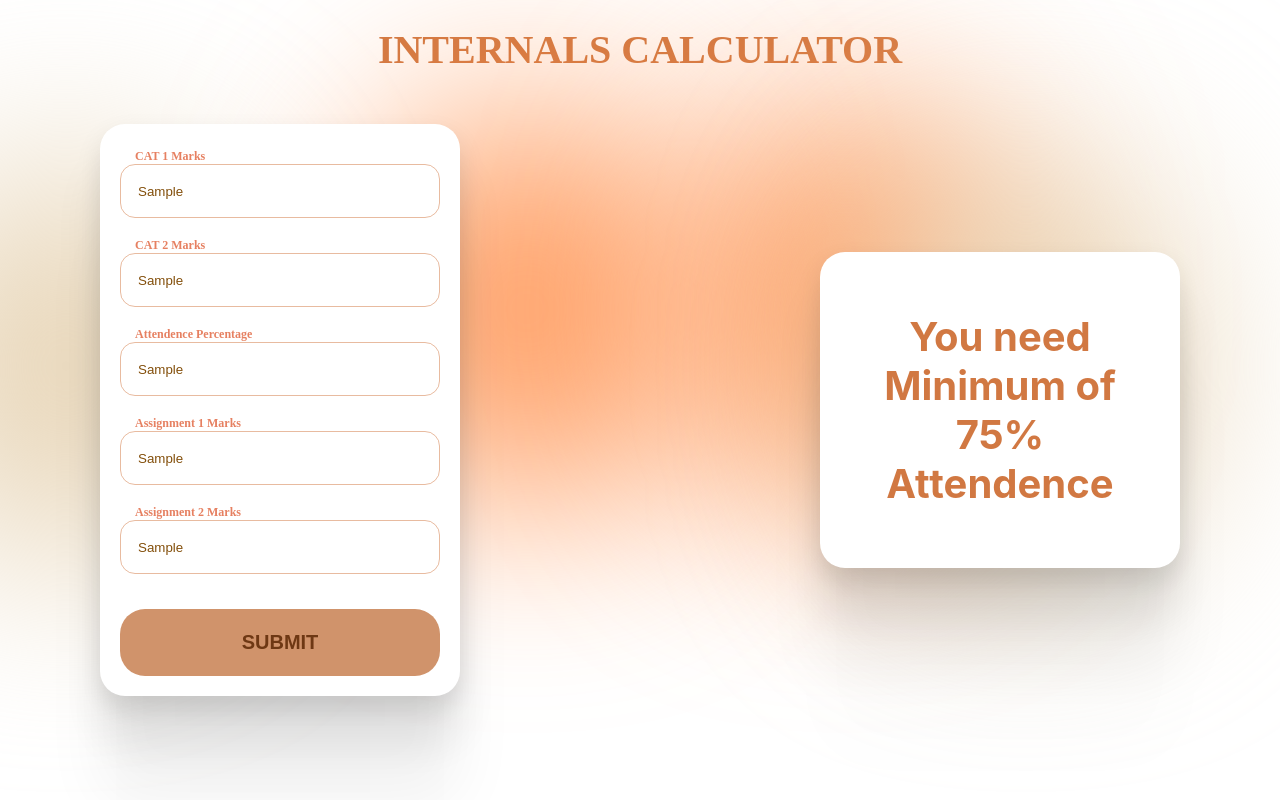
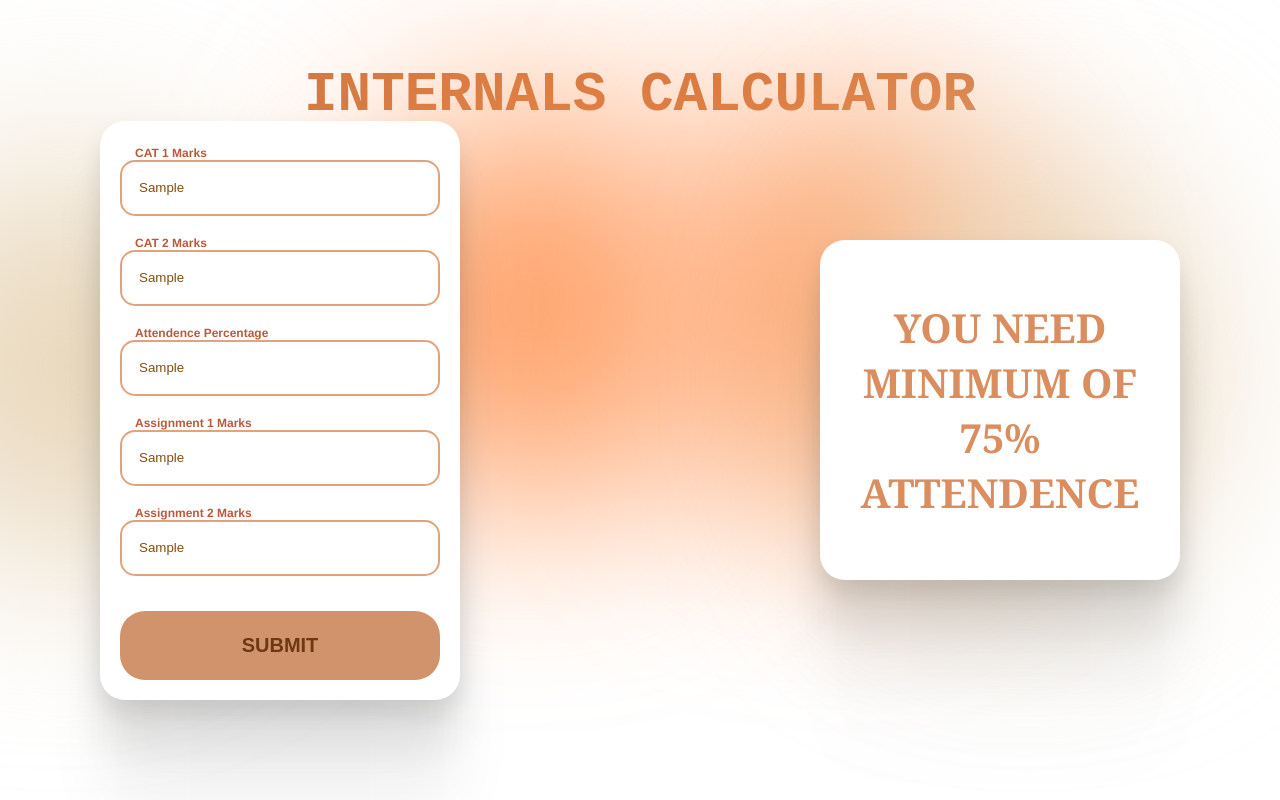
Before and after one commit to Aathixh/B-Tech-Internals-Calculator, a website: page index.html in a window 1280 px wide. Both pictures are taken after typing "Sample", "Sample", "Sample", "Sample", "Sample" into the empty fields and a click on the button "SUBMIT". Drawn offline with Linux system fonts and the light colour scheme.

Commit message:
font colour

```diff
--- a/style.css
+++ b/style.css
@@ -100,10 +100,11 @@ body {
 
 h1 {
   text-align: center;
-  margin: 0;
-  padding-top: 18px;
+  margin-top: 5%;
   color: #d17842;
-  font-size: 250%;
+  font-size: 350%;
+  font-family: "Courier New", Courier, monospace;
+  font-weight: bolder;
 }
 
 section {
@@ -140,13 +141,13 @@ section {
 .form .label:has(input:focus) .title {
   top: 0;
   left: 0;
-  color: #d17842;
+  color: #ad5d2b;
 }
 .form .label .title {
   padding: 0 10px;
   transition: all 300ms;
   font-size: 12px;
-  color: #e68061;
+  color: #b85a3d;
   font-weight: 600;
   width: -moz-fit-content;
   width: fit-content;
@@ -154,6 +155,7 @@ section {
   position: relative;
   left: 5px;
   background: transparent;
+  font-family: "Franklin Gothic Medium", "Arial Narrow", Arial, sans-serif;
 }
 .form .input-field {
   width: auto;
@@ -162,19 +164,19 @@ section {
   border-radius: 15px;
   outline: none;
   background-color: transparent;
-  border: 1px solid rgba(209, 121, 66, 0.5);
+  border: 2px solid rgba(209, 121, 66, 0.685);
   transition: all 0.3s;
   caret-color: #dd8136;
   color: #834f0b;
 }
 
 .form .input-field:hover {
-  border-color: rgba(230, 135, 76, 0.87);
+  border-color: rgba(199, 104, 45, 0.753);
 }
 
 .form .input-field:focus {
   border-color: #d17842;
-  color: #6e3814c7;
+  color: #6e3814da;
 }
 
 .form .submit-btn {
@@ -192,7 +194,7 @@ section {
   justify-content: center;
   fill: #fff;
   color: #6e3814;
-  border: 2px solid transparent;
+  border: 3px solid transparent;
   background: #c77e4ed5;
   transition: all 200ms;
 }
@@ -202,7 +204,8 @@ section {
 
 .form .submit-btn:hover {
   color: #d17842;
-  border: 2px solid #d17842;
+  border: 3px solid #d17842;
+  font-weight: bolder;
   background: transparent;
   #cat1 {
     width: 190px;
@@ -225,10 +228,11 @@ section {
   border-radius: 25px;
 }
 .internals-result p {
-  font-family: -apple-system-headline, BlinkMacSystemFont, sans-serif;
+  font-family: Georgia, "Times New Roman", Times, serif;
   font-size: 250%;
+  text-transform: uppercase;
   font-weight: bolder;
-  color: #d17842;
+  color: #da8d5e;
 }
 
 .hidden {
```
